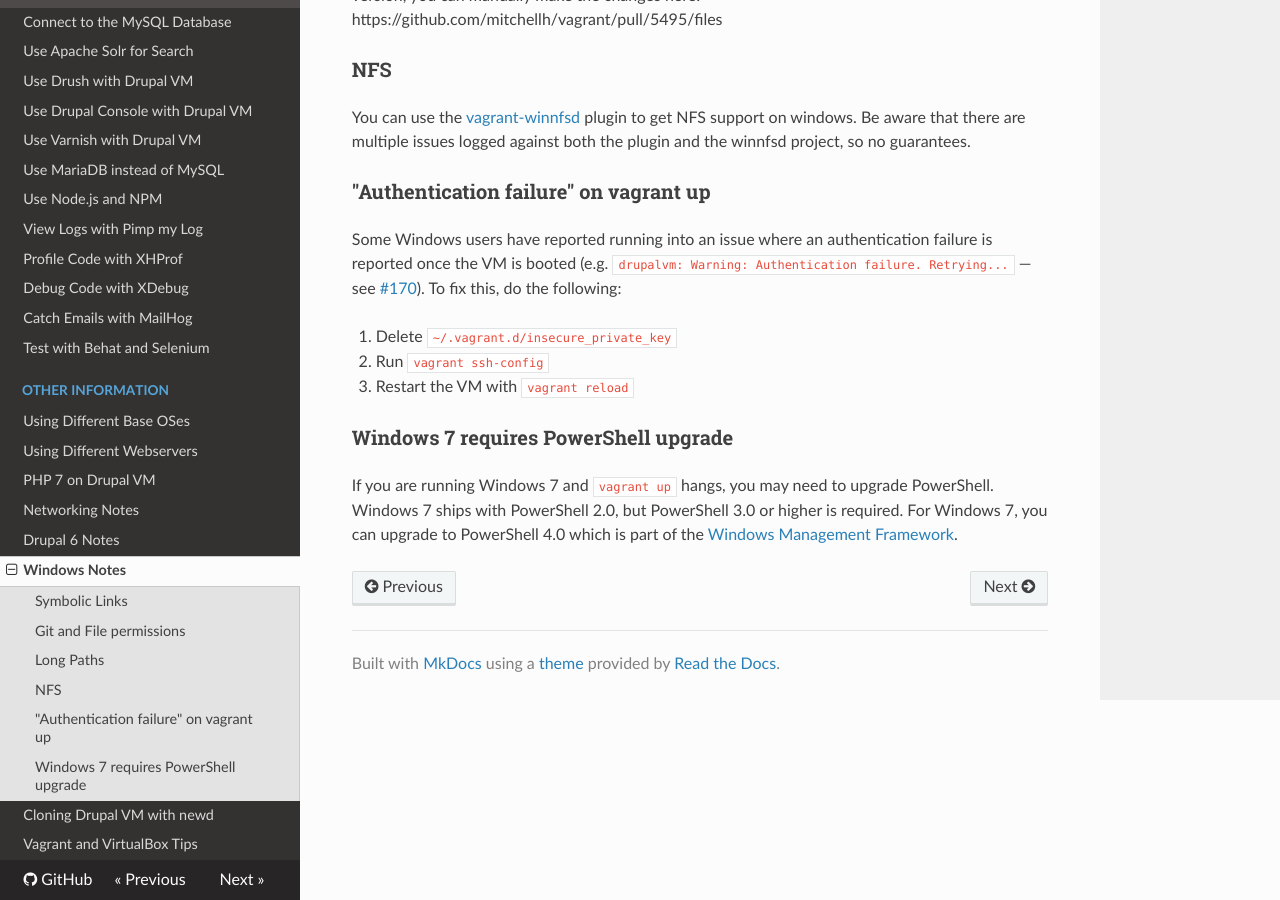
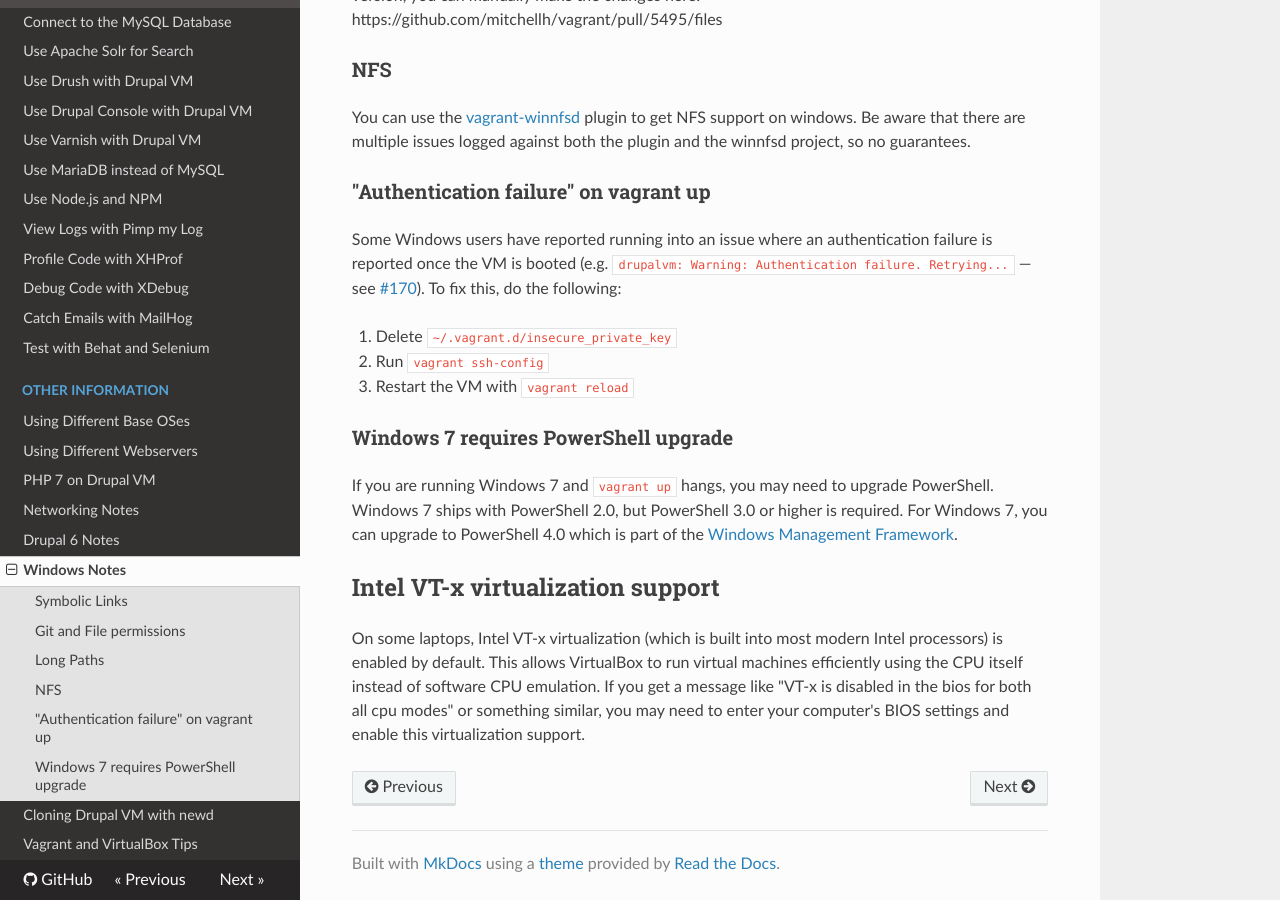
Before and after one commit to geerlingguy/drupal-vm, an MkDocs documentation site: the page built from docs/other/windows.md, in a window 1280 px wide and 900 px high, scrolled down 954 px. Built offline with MkDocs 1.6.1, drawn with Linux system fonts in a browser that asks for light colours; nearby versions of some CDN libraries; old or Windows-style settings are respelled for this version of MkDocs.

Commit message:
Fixes #290: For Windows, VT-x is disabled in the bios for both all cpu modes.

```diff
--- a/docs/other/windows.md
+++ b/docs/other/windows.md
@@ -40,3 +40,7 @@ Some Windows users have reported running into an issue where an authentication f
 ### Windows 7 requires PowerShell upgrade
 
 If you are running Windows 7 and `vagrant up` hangs, you may need to upgrade PowerShell. Windows 7 ships with PowerShell 2.0, but PowerShell 3.0 or higher is required. For Windows 7, you can upgrade to PowerShell 4.0 which is part of the [Windows Management Framework](http://www.microsoft.com/en-us/download/details.aspx?id=40855).
+
+## Intel VT-x virtualization support
+
+On some laptops, Intel VT-x virtualization (which is built into most modern Intel processors) is enabled by default. This allows VirtualBox to run virtual machines efficiently using the CPU itself instead of software CPU emulation. If you get a message like "VT-x is disabled in the bios for both all cpu modes" or something similar, you may need to enter your computer's BIOS settings and enable this virtualization support.
```
